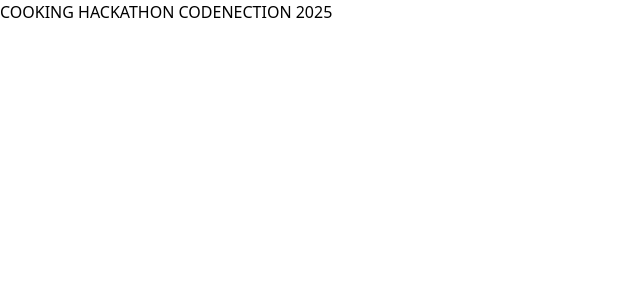
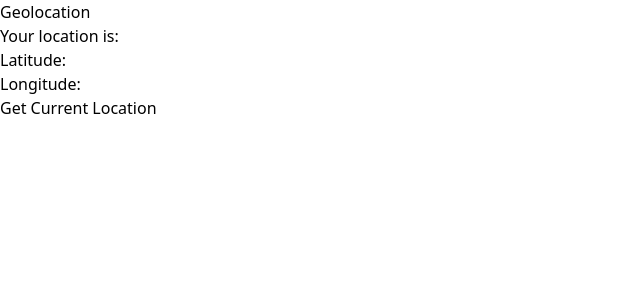
Before and after one commit to hafyze/campus-safety-app, a SvelteKit app: page / in a window 1280 px wide. Shown: the top 300 px of the page, without its empty margins (0-640 px from the left). Built offline with nearby package versions, Linux system fonts and the light colour scheme.

Commit message:
fix: edit .json file

```diff
--- a/capacitor.config.json
+++ b/capacitor.config.json
@@ -1,5 +1,6 @@
 {
-  "appId": "com.campus-safety.app",
-  "appName": "campus-safety-app",
-  "webDir": "build"
+  "appId": "com.campus.safety",
+  "appName": "CampusSafetyApp",
+  "webDir": "build",
+  "bundledWebRuntime": false
 }
--- a/package.json
+++ b/package.json
@@ -32,6 +32,7 @@
 	},
 	"dependencies": {
 		"@capacitor/android": "^7.4.3",
+		"@capacitor/geolocation": "^7.1.5",
 		"@capacitor/ios": "^7.4.3"
 	}
 }
--- a/src/routes/+page.svelte
+++ b/src/routes/+page.svelte
@@ -1 +1,18 @@
-<h1>COOKING HACKATHON CODENECTION 2025</h1>
+<script lang="ts">
+	import { Geolocation } from '@capacitor/geolocation';
+
+	let loc:any = null;
+	async function getCurrentPosition() {
+		const res = await Geolocation.getCurrentPosition();
+		loc = res;
+	}
+</script>
+
+<div>
+	<h1>Geolocation</h1>
+	<p>Your location is:</p>
+	<p>Latitude: {loc?.coords.latitude}</p>
+	<p>Longitude: {loc?.coords.longitude}</p>
+
+	<button on:click={getCurrentPosition}> Get Current Location </button>
+</div>
```
Also changed, not shown: 4 other files (tests, documents, lock files or other folders).
